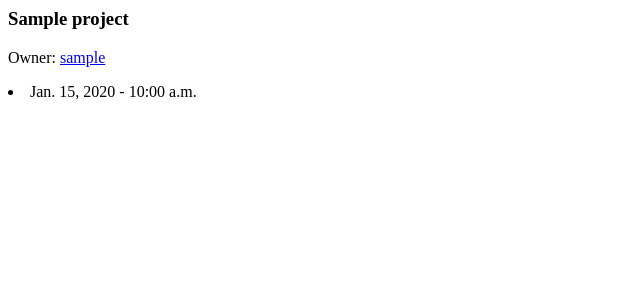
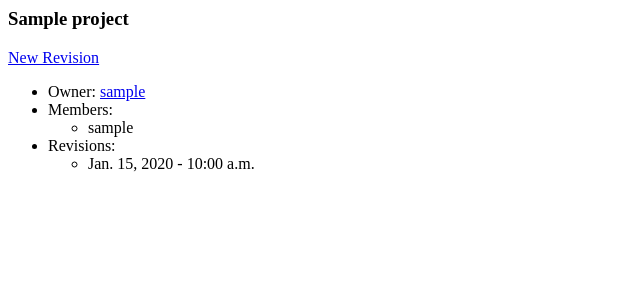
Before and after one commit to Twikie/twikie, a Django app: template projects/templates/details.html in a window 1280 px wide. Shown: the top 300 px of the page, without its empty margins (0-640 px from the left). Run offline with Django 3.2, Linux system fonts and the light colour scheme; the template is opened without the code that fills it: values that come from a table or form of the project are taken from there, others are empty; tables that the repository leaves empty hold one stand-in row (values such as "Sample post").

Commit message:
Add member list support to projects, simplify new revision process

```diff
--- a/projects/forms.py
+++ b/projects/forms.py
@@ -5,8 +5,9 @@ from projects.models import Revision
 class NewProjectForm(forms.ModelForm):
     class Meta:
         model = Project
-        exclude = ('user')
+        exclude = ('owner')
 
 class NewRevisionForm(forms.ModelForm):
     class Meta:
         model = Revision
+        exclude = ('project')
--- a/projects/models.py
+++ b/projects/models.py
@@ -2,7 +2,8 @@ from django.db import models
 from django.contrib.auth.models import User
 
 class Project(models.Model):
-    user = models.ForeignKey(User)
+    owner = models.ForeignKey(User)
+    members = models.ManyToManyField(User, related_name="Project")
     name = models.CharField(max_length=100)
     created_at = models.DateTimeField(auto_now_add = True)
 
--- a/projects/templates/details.html
+++ b/projects/templates/details.html
@@ -1,6 +1,21 @@
 <form action="" method="post"> {% csrf_token %}
 <h3> {{project.name}} </h3>
-    <p>Owner: <a href="/accounts/{{project.user}}">{{project.user}}</a></p>
+<a href="revisions/new/">New Revision</a>
+<ul>
+    <li>
+        Owner: <a href="/accounts/{{project.owner}}">{{project.owner}}</a>
+    </li>
+    <li>
+        Members:
+        <ul>
+            {% for member in project.members.all %}
+                <li>{{member}}</li>
+            {% endfor %}
+        </ul>
+    </li>
+    <li>
+        Revisions:
+        <ul>
             {% if revisions %}
                 {% for revision in revisions %}
                     <li>{{revision.created_at|date:"N j, Y - g:i a"}}</li>
@@ -8,4 +23,7 @@
             {% else %}
                 <p>We ain't gots no revisions to see.</p>
             {% endif %}
+        </ul>
+    </li>
+</ul>
 </form>
--- a/projects/views.py
+++ b/projects/views.py
@@ -10,7 +10,7 @@ from projects.forms import NewRevisionForm
 
 @login_required
 def index(request):
-    projects = Project.objects.filter(user=request.user)
+    projects = Project.objects.all()
     return render_to_response('index.html', {'projects': projects})
 
 @login_required
@@ -20,10 +20,11 @@ def new(request):
         form = NewProjectForm(request.POST)
         if form.is_valid():
             new_project = form.save(commit=False)
-            new_project.user = user
+            new_project.owner = user
             new_project.save()
             new_revision = Revision(project=new_project)
             new_revision.save()
+            form.save_m2m()
             return HttpResponse('Project successfully created, nigga')
     else:
         form = NewProjectForm()
@@ -33,6 +34,7 @@ def new(request):
 def detail(request, project_id):
     project_details = Project.objects.get(pk=project_id)
     project_revisions = Revision.objects.filter(project=project_id).order_by('-created_at')
+
     return render_to_response('details.html', {'project': project_details, 'revisions': project_revisions});
 
 @login_required
```
Lines whose indentation alone changed are shown as unchanged.
